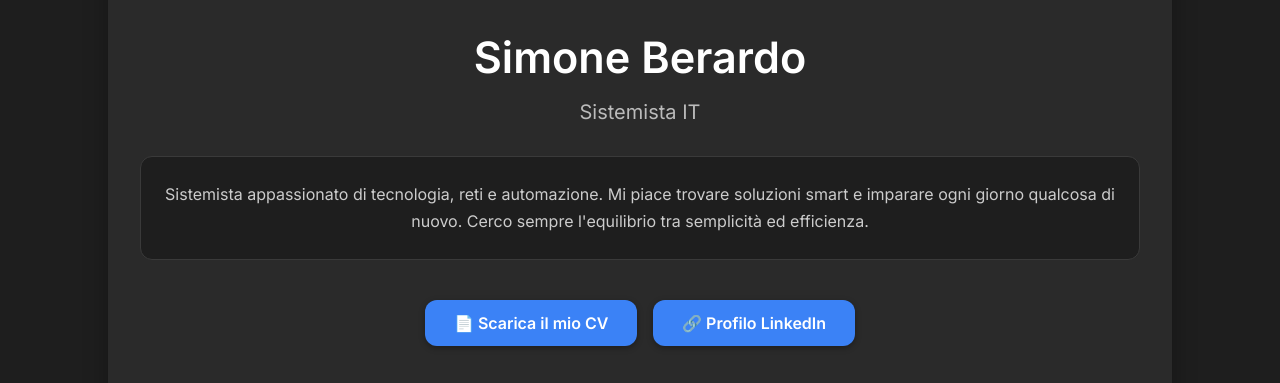
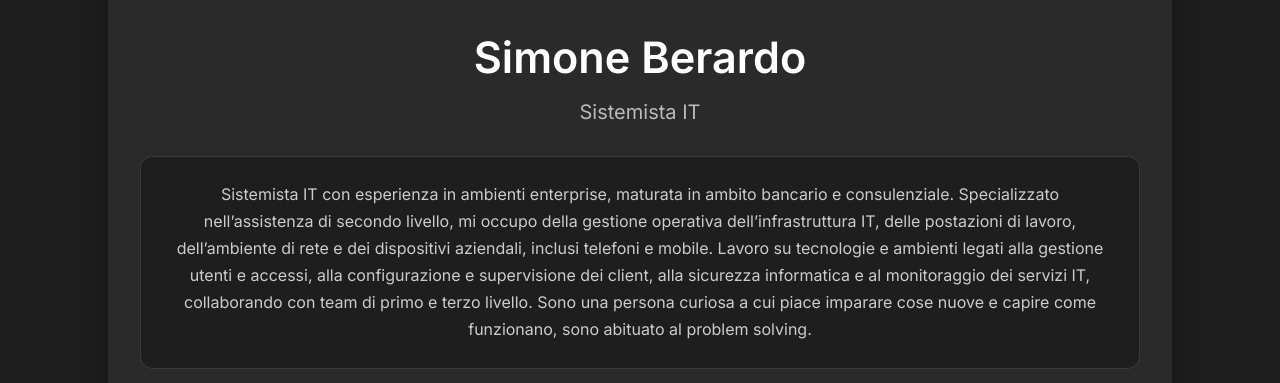
Before and after one commit to simoneberardo/simoneberardo.github.io, a plain HTML site: page index.html in a window 1280 px wide. Shown: the part 162-545 px from the top of the page. Drawn offline with Linux system fonts and the light colour scheme.

Commit message:
descrizione

```diff
--- a/index.html
+++ b/index.html
@@ -20,7 +20,9 @@
 
     <section class="bio">
       <p>
-        Sistemista appassionato di tecnologia, reti e automazione. Mi piace trovare soluzioni smart e imparare ogni giorno qualcosa di nuovo. Cerco sempre l'equilibrio tra semplicità ed efficienza.
+        Sistemista IT con esperienza in ambienti enterprise, maturata in ambito bancario e consulenziale. Specializzato nell’assistenza di secondo livello, mi occupo della gestione operativa dell’infrastruttura IT, delle postazioni di lavoro, dell’ambiente di rete e dei dispositivi aziendali, inclusi telefoni e mobile.
+        Lavoro su tecnologie e ambienti legati alla gestione utenti e accessi, alla configurazione e supervisione dei client, alla sicurezza informatica e al monitoraggio dei servizi IT, collaborando con team di primo e terzo livello.
+        Sono una persona curiosa a cui piace imparare cose nuove e capire come funzionano, sono abituato al problem solving.
       </p>
     </section>
 
```
